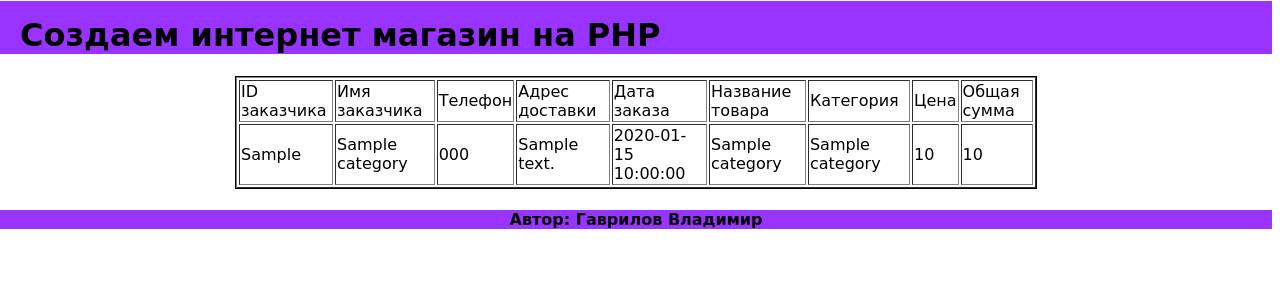
After one commit to iboved/my_shop, a PHP site: page /admin/show_orders.php in a window 1280 px wide. The commit adds this page. Shown: the top 300 px of the page. Run offline with PHP 8.4, Linux system fonts and the light colour scheme; the visitor is signed in with stand-in values (Sample User, id 1); tables that the repository leaves empty or names only in its code hold one stand-in row (values such as "Sample post").

Commit message:
Lessons 33

```diff
--- a/admin/blocks/content.php
+++ b/admin/blocks/content.php
@@ -1,5 +1,6 @@
 <div style="width: 580px; margin: 0 auto; border: #000 thin solid;"><!--content-->
     <h4><a href="categories.php">категории</a> || <a href="add_cat.php">добавить категорию</a> || <a href="delete_cat.php">удалить категорию</a> || <a href="update_cat.php">обновить категорию</a> ||</h4>
     <h4><a href="goods.php">товары</a> || <a href="add_goods.php">добавить товары</a> || <a href="update_goods.php">обновить товары</a> || <a href="delete_goods.php">удалить товары</a> ||</h4>
+    <h4><a href="show_orders.php">Проверить заказы</a></h4>
     <p><a href="blocks/logout.php">Выйти из админ зоны</a></p>
 </div><!--content-->
--- /dev/null
+++ b/admin/show_orders.php
@@ -0,0 +1,61 @@
+<?php include_once 'blocks/bd.php'?>
+<?php require_once 'blocks/auth.php'?>
+
+<?php include 'blocks/header.php'?>
+<div style="width: 800px; margin: 0 auto; border: #000 thin solid;">
+    <table width="100%" border="1">
+        <tr>
+            <td>ID заказчика</td>
+            <td>Имя заказчика</td>
+            <td>Телефон</td>
+            <td>Адрес доставки</td>
+            <td>Дата заказа</td>
+            <td>Название товара</td>
+            <td>Категория</td>
+            <td>Цена</td>
+            <td>Общая сумма</td>
+        </tr>
+        <?php
+        $sql_order = "SELECT * FROM orders INNER JOIN goods USING(id_good) LEFT JOIN categories USING(id_cat) ORDER BY created_at, customer";
+        $query_order = mysql_query($sql_order) or die(mysql_error());
+        $orders = array();
+        $sum = 0;
+
+        while ($row_order = mysql_fetch_assoc($query_order)) {
+            $orders[] = $row_order;
+        }
+        for ($i = 0; $i < count($orders); $i++) {
+            $sum += $orders[$i]['price_good'];
+            ?>
+            <tr>
+                <td><?=$orders[$i]['customer']?></td>
+                <td><?=$orders[$i]['name_order']?></td>
+                <td><?=$orders[$i]['phone']?></td>
+                <td><?=$orders[$i]['address']?></td>
+                <td><?=$orders[$i]['created_at']?></td>
+                <td><?=$orders[$i]['name_good']?></td>
+                <td><?=$orders[$i]['name_cat']?></td>
+                <td><?=$orders[$i]['price_good']?></td>
+                <?php
+                if ($i+1 < count($orders)) {
+                    if ($orders[$i+1]['customer'] != $orders[$i]['customer']) {
+                        ?>
+                        <td><?=$sum?></td>
+                        <?php
+                        $sum=0;
+
+                    }
+                } else {
+                    ?>
+                    <td><?=$sum?></td>
+                    <?php
+                }
+                ?>
+            </tr>
+            <?php
+        }
+        ?>
+        </table>
+</div>
+
+<?php require 'blocks/footer.php'?>
```
Also changed, not shown: basket.php (+6 -2 lines), order.php (+6 -1 lines).
